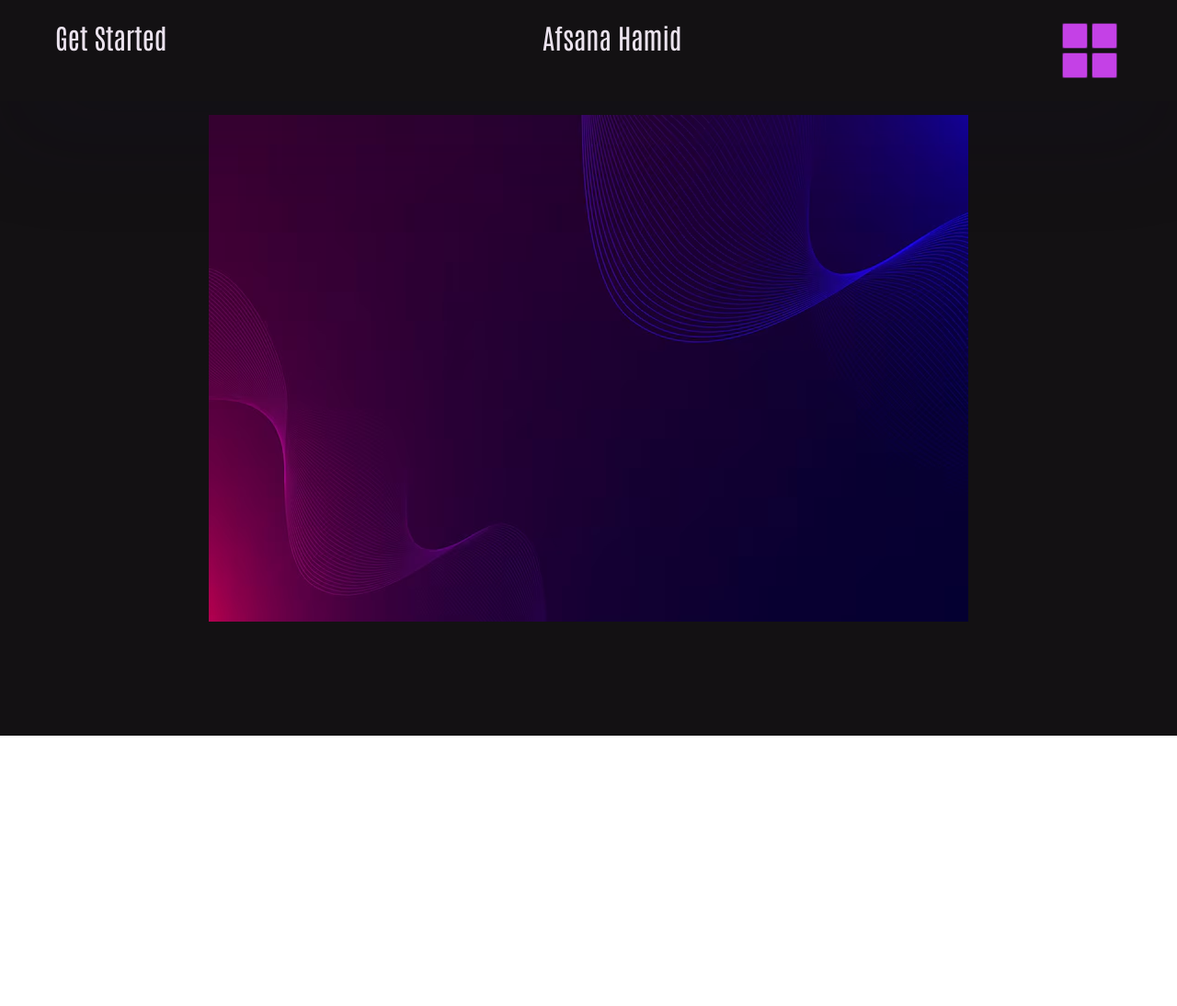
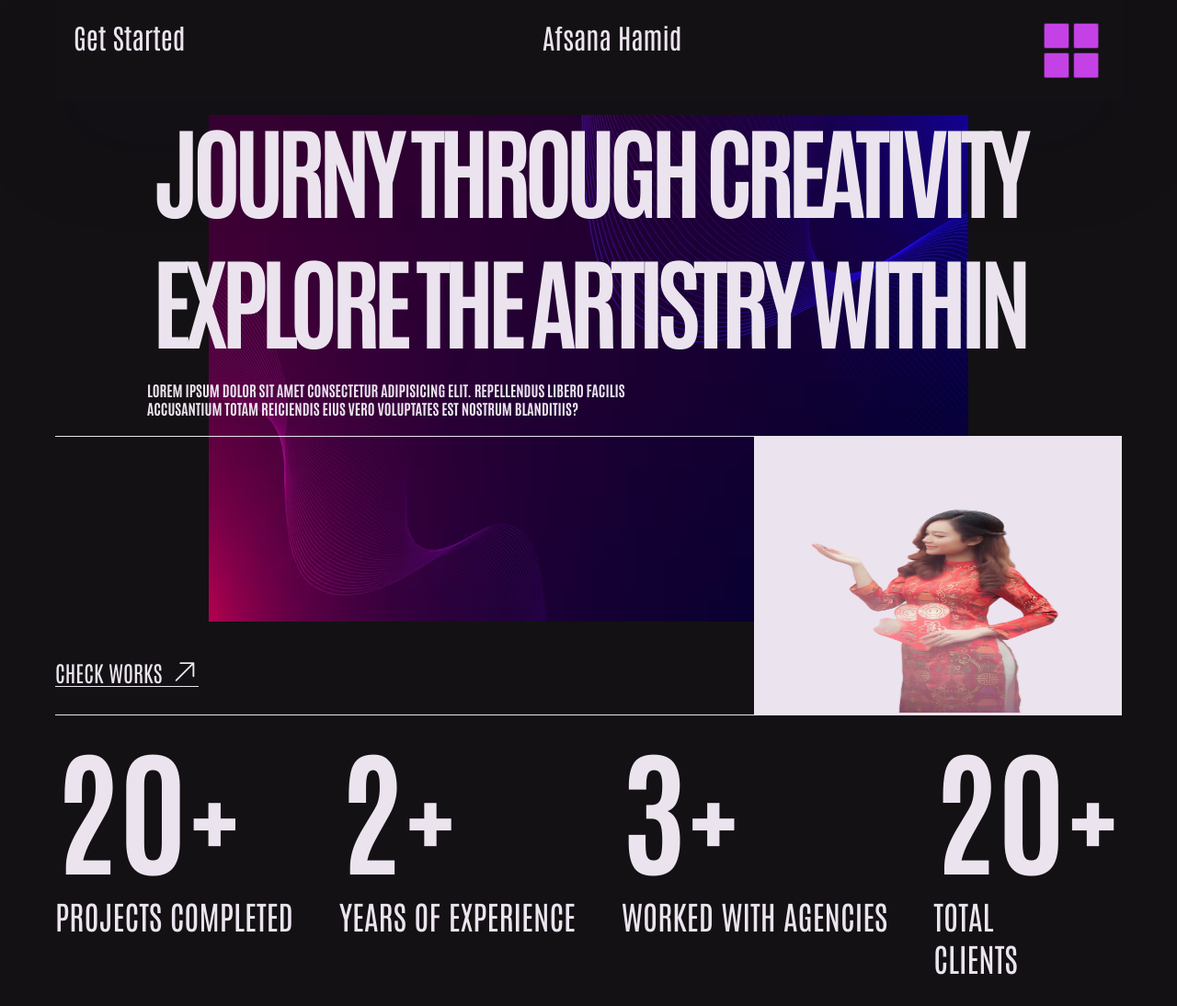
Before and after one commit to afsana43/personal-protfolio, a plain HTML site: page index.html in a window 1280 px wide. Shown: the whole page at 92% size. Before the commit the page ends 800 px from the top, so only its background shows below. Drawn offline with Linux system fonts and the light colour scheme.

Commit message:
header done

```diff
--- a/index.html
+++ b/index.html
@@ -9,17 +9,70 @@
     <link rel="stylesheet" href="root.css">
 </head>
 
-<body>
+<body class="container">
     <header class="header-container">
         <nav class="nav-iteam">
             <h2>Get Started</h2>
             <h2>Afsana Hamid</h2>
             <img id="menu-icon" src="./img/icon.png" alt="">
         </nav>
+
+        <section class="banner-container">
+            <div class="banner-title">
+                <h1 >Journy Through Creativity Explore the artistry within </h1>
+                <p class="banner-desc">Lorem ipsum dolor sit amet consectetur adipisicing elit. Repellendus libero facilis <br> accusantium totam reiciendis eius vero voluptates est nostrum blanditiis?</p>
+
+                <div class="banner-profile-container">
+                  <div class="profile-desc">
+                   <div class="works-container">
+                    <h2>CHECK WORKS
+                    </h2>
+                    <svg xmlns="http://www.w3.org/2000/svg" fill="none" viewBox="0 0 24 24" stroke-width="1.5" stroke="currentColor" class="size-6">
+                      <path stroke-linecap="round" stroke-linejoin="round" d="m4.5 19.5 15-15m0 0H8.25m11.25 0v11.25" />
+                    </svg>
+                   </div>
+                  </div>
+                  <div class="profile-img">
+                    <img src="./img/profile.png" alt="">
+                  </div>
+                </div>
+
+            </div>
+            <div class="counter-container">
+              <div class="single-count">
+                <h1>20+</h1>
+                <h3>Projects
+                  completed</h3>
+
+              </div>
+              <div class="single-count">
+                <h1>2+</h1>
+                <h3>years of
+                  experience </h3>
+
+              </div>
+              <div class="single-count">
+                <h1>3+</h1>
+                <h3>worked with
+                  agencies</h3>
+
+              </div>
+              <div class="single-count">
+                <h1>20+</h1>
+                <h3>total <br>
+                  clients</h3>
+
+              </div>
+            </div>
+        </section>
     </header>
-    <main></main>
+    <main>
 
-    <footer></footer>
+    </main>
+
+    <footer>
+
+    </footer>
 
 
 </body>
--- a/root.css
+++ b/root.css
@@ -5,6 +5,7 @@
     padding: 0px;
     font-family: "Antonio", sans-serif;
     font-weight: 400;
+    /* margin-bottom: 50px; */
 
 }
 :root {
--- a/style.css
+++ b/style.css
@@ -1,20 +1,117 @@
-.header-container{
+body {
+    padding: 0px 60px;
+
+}
+
+.container {
+    background: var(--primary-bg);
+
+}
+
+.header-container {
     height: 100vh;
-    background: var(--primary-bg);
     background-image: url('./img/bg.avif');
     background-repeat: no-repeat;
     background-position: center;
+
 }
-.nav-iteam{
+
+.nav-iteam {
     color: var(--primary-font-color);
     display: flex;
     justify-content: space-between;
     gap: 24px;
     box-shadow: rgba(17, 12, 46, 0.15) 0px 48px 100px 0px;
-    padding: 20px 60px;
+    padding: 20px;
     font-size: 20px;
 }
-#menu-icon{
+
+#menu-icon {
     width: 70px;
     text-align: right;
 }
+
+.banner-title h1 {
+    font-size: 110px;
+    color: var(--primary-font-color);
+    font-weight: bolder;
+    text-transform: uppercase;
+    text-align: center;
+    letter-spacing: -8px;
+
+}
+
+.banner-desc {
+    font-size: 16px;
+    color: var(--primary-font-color);
+    font-weight: bolder;
+    text-transform: uppercase;
+    margin-left: 100px;
+    margin-top: 20px;
+    padding-bottom: 20px;
+}
+
+.banner-profile-container {
+    display: flex;
+    justify-content: space-between;
+    border-top: 1px solid var(--primary-font-color);
+    border-bottom: 1px solid var(--primary-font-color);
+}
+
+.profile-img {
+    background-color: var(--primary-font-color);
+    width: fit-content;
+}
+
+.profile-img img {
+    height: 300px;
+    width: 400px;
+}
+
+.works-container {
+    display: flex;
+    gap: 10px;
+    border-bottom: 1px solid var(--primary-font-color);
+    margin-bottom: 30px;
+}
+
+.works-container svg {
+    width: 30px;
+
+}
+
+.profile-desc {
+    color: var(--primary-font-color);
+    display: flex;
+    flex-direction: column;
+    justify-content: end;
+
+}
+.counter-container{
+    display: flex;
+    gap: 50px;
+}
+.single-count h1{
+    text-transform: uppercase;
+    color:var(--primary-font-color) ;
+    font-size: 150px;
+    font-weight: bolder;
+}
+.single-count  {
+    text-transform: uppercase;
+    color:var(--primary-font-color) ;
+    font-size: 30px;
+    padding-bottom: 30px;
+}
+
+
+
+
+/* responsive deisgn started here */
+@media only screen and (min-width:200px) and (max-width:576px) {
+    .nav-iteam {
+        font-size: 10px;
+
+    }
+
+}
```
Also changed, not shown: img/profile.png (added).
